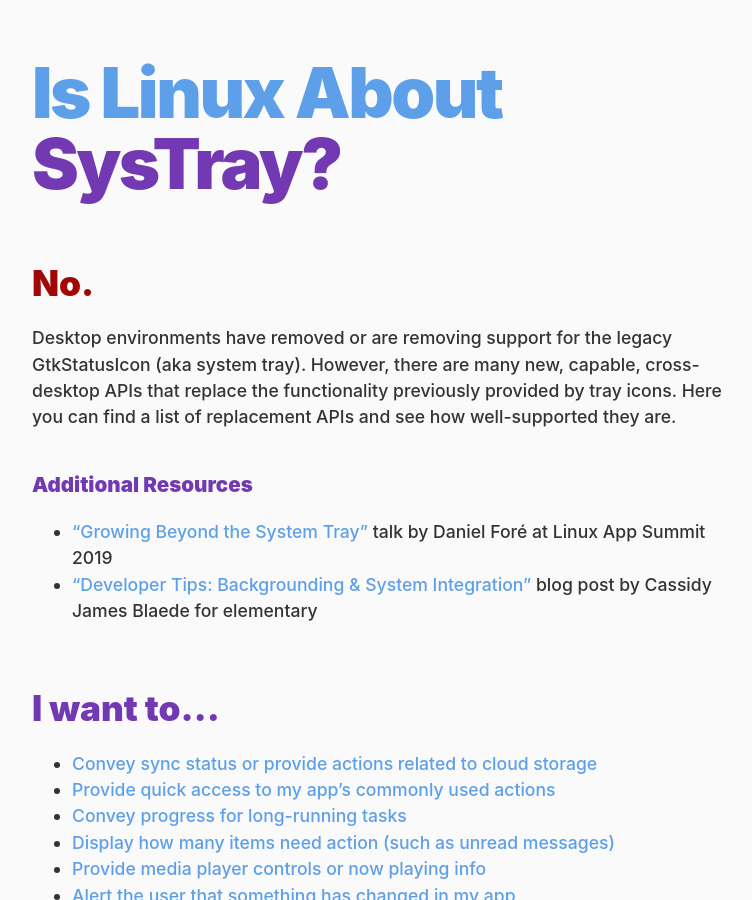
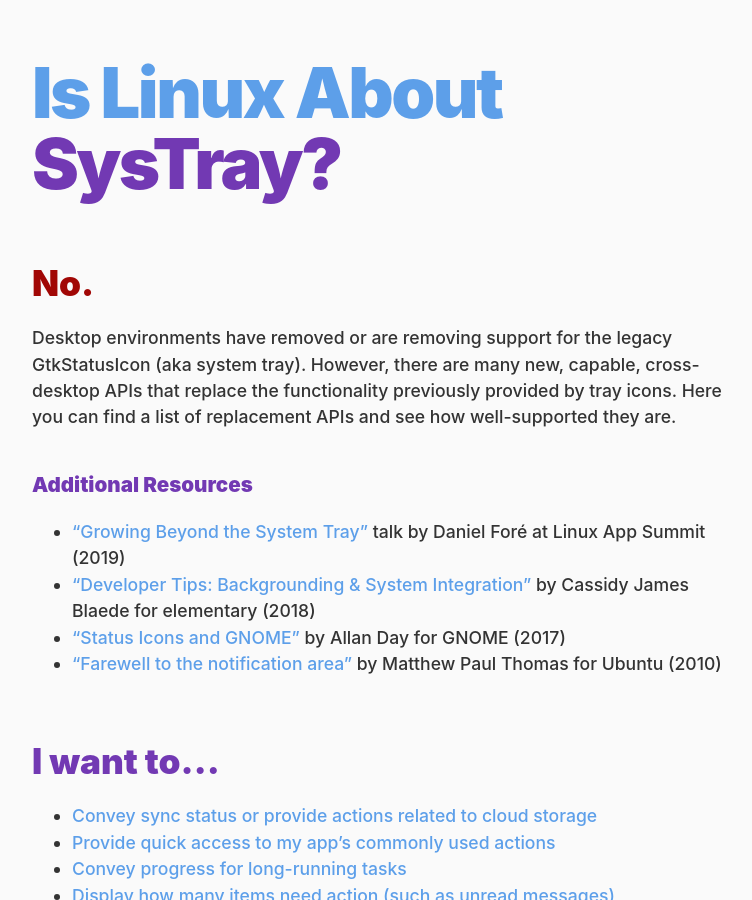
Before and after one commit to islinuxabout/islinuxabout.github.io, a Jekyll site: the page built from systray.md, in a window 1280 px wide and 900 px high. Shown: the whole window, without its empty margins (256-1008 px from the left). Built offline with Jekyll 4.4.1, drawn with Linux system fonts in a browser that asks for light colours; our own code applies the rules of GitHub Pages for plain Markdown files.

Commit message:
Add Ubuntu and GNOME blog posts for #4

```diff
--- a/systray.md
+++ b/systray.md
@@ -27,8 +27,10 @@ Desktop environments have removed or are removing support for the legacy GtkStat
 
 ### Additional Resources
 
-- [“Growing Beyond the System Tray”](https://www.youtube.com/watch?v=fPFdV-Z69Lo) talk by Daniel Foré at Linux App Summit 2019
-- [“Developer Tips: Backgrounding & System Integration”](https://blog.elementary.io/developer-tips-backgrounding-system-integration/) blog post by Cassidy James Blaede for elementary
+- [“Growing Beyond the System Tray”](https://www.youtube.com/watch?v=fPFdV-Z69Lo) talk by Daniel Foré at Linux App Summit (2019)
+- [“Developer Tips: Backgrounding & System Integration”](https://blog.elementary.io/developer-tips-backgrounding-system-integration/) by Cassidy James Blaede for elementary (2018)
+- [“Status Icons and GNOME”](https://blogs.gnome.org/aday/2017/08/31/status-icons-and-gnome/) by Allan Day for GNOME (2017)
+- [“Farewell to the notification area”](https://ubuntu.com/blog/notification-area) by Matthew Paul Thomas for Ubuntu (2010)
 
 ## I want to…
 
```
